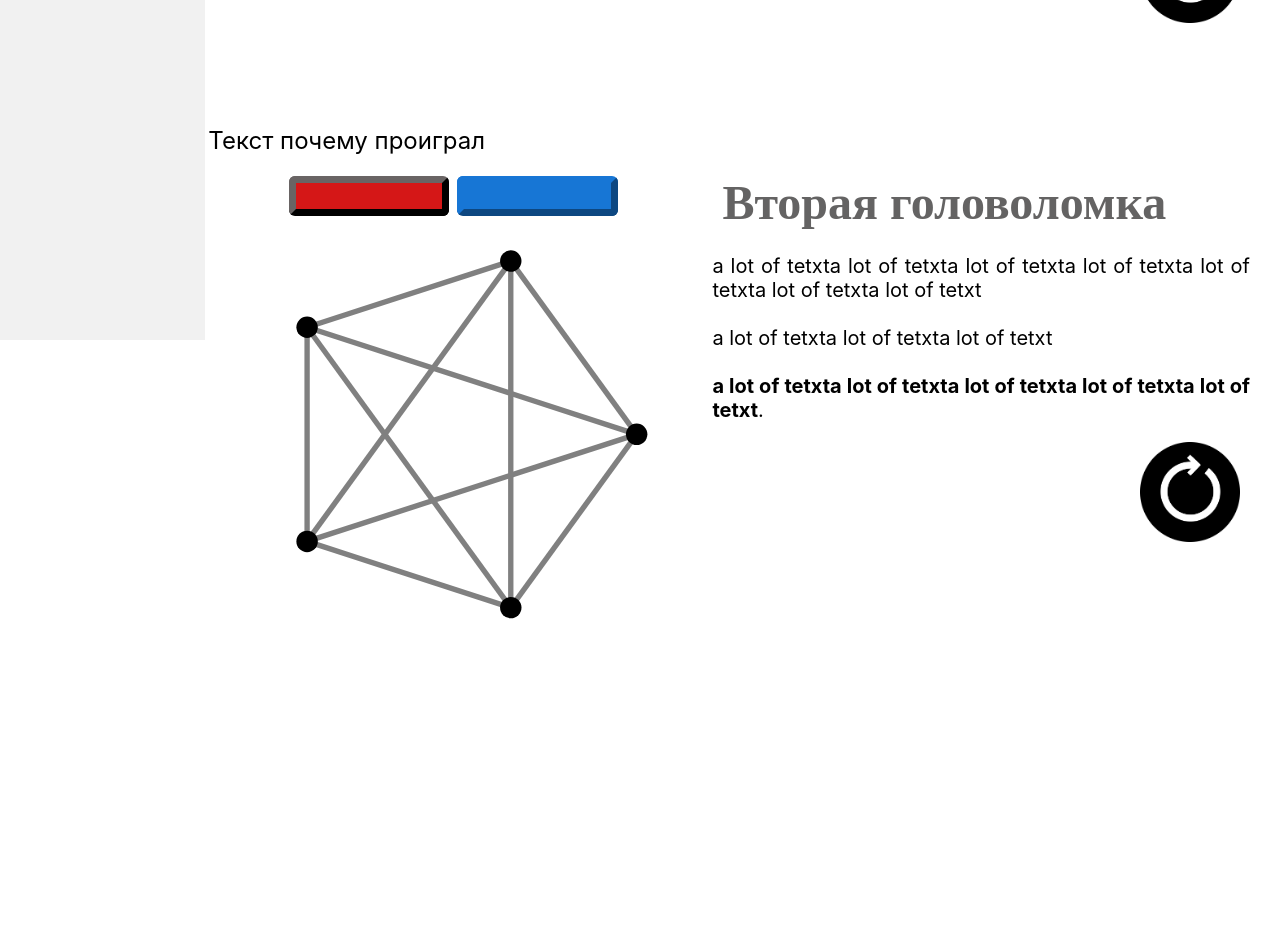
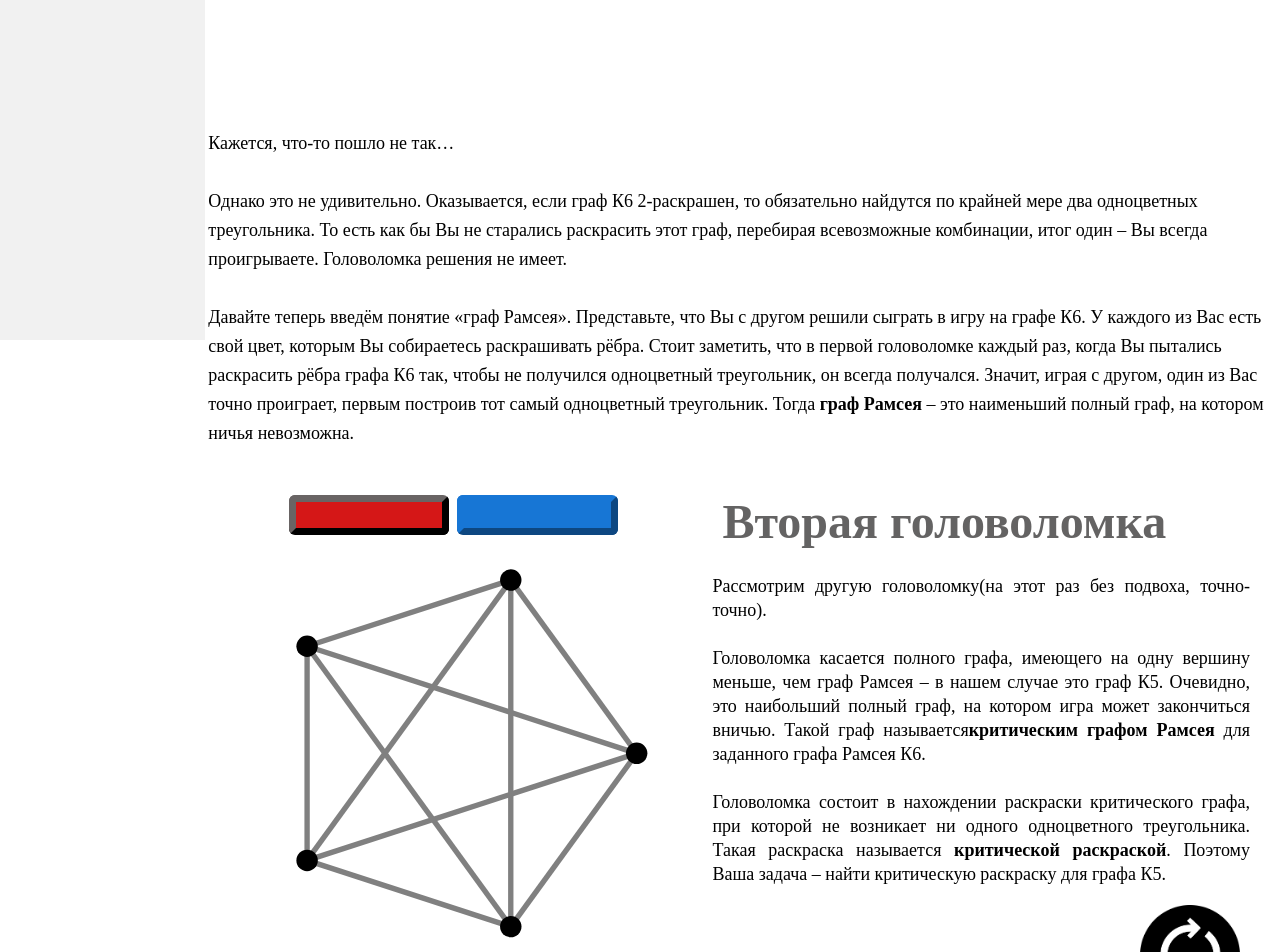
Before and after one commit to techi9/ramsay, a Next.js app: page /lvl1 in a window 1280 px wide. Shown: the part 460-1412 px from the top of the page. Before the commit the page ends 1201 px from the top, so only its background shows below. Built offline with nearby package versions, Linux system fonts and the light colour scheme.

Commit message:
changes by brokkko

```diff
--- a/pages/lvl1.js
+++ b/pages/lvl1.js
@@ -16,6 +16,7 @@ function GetText1(){
                 </font>
                 <br/>
                 <br/>
+                <font size={+4} FACE={"century schoolbook"}>
                     Перед Вами полный граф К6, состоящий из шести вершин,
                     каждая из котрых соединена со всеми остальными.
                     <br/>  <br/>
@@ -24,6 +25,8 @@ function GetText1(){
                     <br/> <br/>
                     Задача очень проста: Вам нужно раскрасить рёбра этого графа двумя цветами
                     так, чтобы <strong>не получились одноцветные треугольники</strong>.
+                </font>
+                <br/>
             </p>
 
     )
@@ -38,11 +41,17 @@ function GetText2(){
             </font>
             <br/>
             <br/>
-            a lot of tetxta lot of tetxta lot of tetxta lot of tetxta lot of tetxta lot of tetxta lot of tetxt
-            <br/>  <br/>
-            a lot of tetxta lot of tetxta lot of tetxt
+            <font size={+4} FACE={"century schoolbook"}>
+                Рассмотрим другую головоломку(на этот раз без подвоха, точно-точно).
                 <br/> <br/>
-            <strong>a lot of tetxta lot of tetxta lot of tetxta lot of tetxta lot of tetxt</strong>.
+                Головоломка касается полного графа, имеющего на одну вершину меньше,
+                чем граф Рамсея – в нашем случае это граф К5. Очевидно, это наибольший
+                полный граф, на котором игра может закончиться вничью. Такой граф называется
+                <strong>критическим графом Рамсея</strong> для заданного графа Рамсея К6.
+                <br/>  <br/> Головоломка состоит в нахождении раскраски критического графа, при которой не возникает ни одного
+                одноцветного треугольника. Такая раскраска называется <strong>критической раскраской</strong>.
+                Поэтому Ваша задача – найти критическую раскраску для графа К5.
+            </font>
         </p>
 
     )
@@ -64,10 +73,22 @@ export default function Home(props) {
     return (
         <div>
             <Lv1Game n = "6" text = {GetText1} withGiveUpButton = {true} onGiveUp = {ShowLooseInfo}/>
-            <div> {/*Текст почему проиграл*/}
+            <div>
                 <Element name="LooseInfo1"/>
-
-                Текст почему проиграл
+                <font size={+4} FACE={"century schoolbook"}>
+                    Кажется, что-то пошло не так…
+                    <br/> <br/>
+                    Однако это не удивительно. Оказывается, если граф К6 2-раскрашен, то обязательно найдутся
+                    по крайней мере два одноцветных треугольника. То есть как бы Вы не старались раскрасить этот граф,
+                    перебирая всевозможные комбинации, итог один –  Вы всегда проигрываете. Головоломка решения не имеет.
+                    <br/> <br/>
+                    Давайте теперь введём понятие «граф Рамсея». Представьте, что Вы с другом решили сыграть в игру на графе К6.
+                    У каждого из Вас есть свой цвет, которым Вы собираетесь раскрашивать рёбра. Стоит заметить, что в первой
+                    головоломке каждый раз, когда Вы пытались раскрасить рёбра графа К6 так, чтобы не получился одноцветный
+                    треугольник, он всегда получался. Значит, играя с другом, один из Вас точно проиграет, первым построив
+                    тот самый одноцветный треугольник. Тогда <strong>граф Рамсея</strong> – это наименьший полный граф, на котором ничья невозможна.
+                    <br/> <br/>
+                </font>
 
 
             </div>
```
Lines whose indentation alone changed are shown as unchanged.
